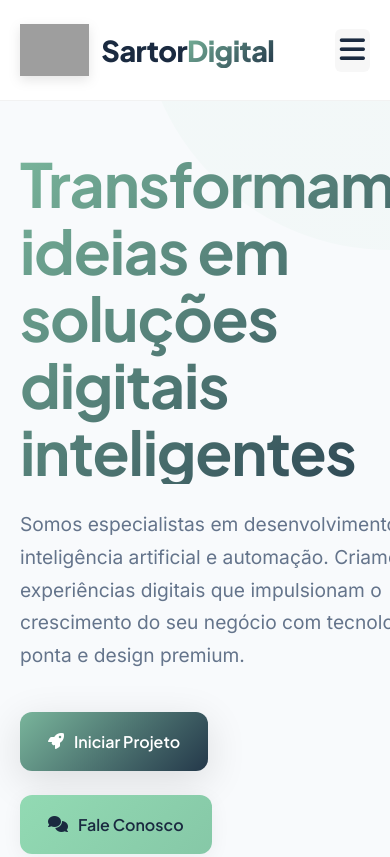
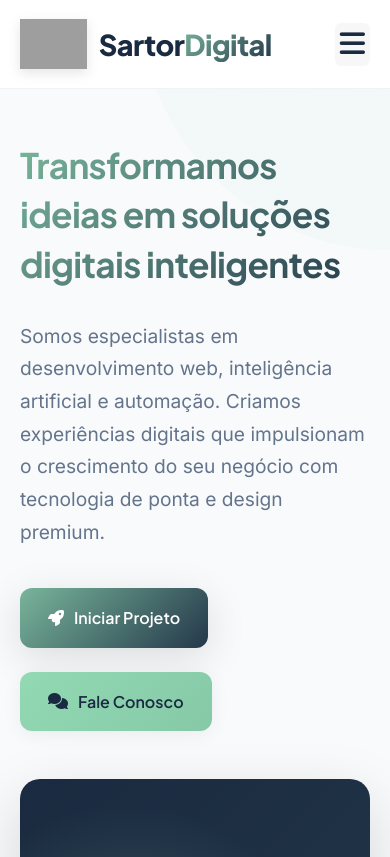
Before and after one commit to giovannesartor/sartordigital, a plain HTML site: page index.html in a window 390 px wide. Shown: the top 857 px of the page. Drawn offline with Linux system fonts and the light colour scheme; grey boxes are pictures that could not be loaded.

Commit message:
Add files via upload

```diff
--- a/index.html
+++ b/index.html
@@ -87,6 +87,8 @@
             -webkit-background-clip: text;
             -webkit-text-fill-color: transparent;
             background-clip: text;
+            line-height: 1.3; /* Ajustado para melhor legibilidade */
+            padding-bottom: 5px; /* Adicionado para evitar corte de letras */
         }
 
         h2 {
@@ -215,13 +217,13 @@
             backdrop-filter: blur(10px);
             -webkit-backdrop-filter: blur(10px);
             z-index: 1000;
-            padding: 1.5rem 0;
+            padding: 1.2rem 0; /* Corrigido: removido "p" extra antes de padding */
             transition: all 0.4s ease;
             border-bottom: 1px solid rgba(0, 0, 0, 0.05);
         }
 
         header.scrolled {
-            padding: 1rem 0;
+            padding: 0.8rem 0;
             box-shadow: var(--sombra-intensa);
         }
 
@@ -239,7 +241,7 @@
         }
 
         .logo img {
-            height: 52px;
+            height: 50px;
             width: auto;
             filter: drop-shadow(0 4px 6px rgba(0, 0, 0, 0.1));
         }
@@ -316,9 +318,9 @@
             background: rgba(0, 0, 0, 0.03);
         }
 
-        /* Hero Section Premium */
+        /* Hero Section Premium - Ajustado para evitar corte de letras */
         .hero {
-            padding-top: 180px;
+            padding-top: 160px;
             background: var(--cinza-claro);
             position: relative;
             overflow: hidden;
@@ -358,7 +360,9 @@
         .hero-content h1 {
             font-size: 3.8rem;
             margin-bottom: 1.5rem;
-            line-height: 1.1;
+            line-height: 1.25; /* Aumentado para melhor visualização */
+            padding-bottom: 8px; /* Adicionado para evitar corte */
+            min-height: 220px; /* Garantir espaço suficiente para o texto */
         }
 
         .hero-content p {
@@ -892,6 +896,7 @@
         @media (max-width: 1200px) {
             h1 {
                 font-size: 3rem;
+                line-height: 1.25; /* Ajustado para responsivo */
             }
 
             h2 {
@@ -900,6 +905,11 @@
 
             .container {
                 max-width: 1000px;
+            }
+
+            .hero-content h1 {
+                font-size: 3.2rem;
+                min-height: 200px;
             }
         }
 
@@ -925,7 +935,13 @@
             }
 
             .hero {
-                padding-top: 150px;
+                padding-top: 140px;
+            }
+
+            .hero-content h1 {
+                font-size: 2.8rem;
+                min-height: 180px;
+                line-height: 1.3;
             }
 
             /* Ajuste do header para mobile */
@@ -945,10 +961,17 @@
 
             h1 {
                 font-size: 2.5rem;
+                line-height: 1.3;
             }
 
             h2 {
                 font-size: 2rem;
+            }
+
+            .hero-content h1 {
+                font-size: 2.5rem;
+                min-height: 160px;
+                line-height: 1.35;
             }
 
             .mobile-menu-btn {
@@ -963,7 +986,7 @@
                 background: var(--branco);
                 flex-direction: column;
                 align-items: center;
-                padding: 2rem;
+                padding: 1.5rem;
                 box-shadow: var(--sombra-intensa);
                 transform: translateY(-100%);
                 opacity: 0;
@@ -991,7 +1014,7 @@
 
             nav a {
                 display: block;
-                padding: 1rem 0;
+                padding: 0.8rem 0;
                 font-size: 1.1rem;
             }
 
@@ -1022,6 +1045,13 @@
 
             h1 {
                 font-size: 2.2rem;
+                line-height: 1.35;
+            }
+
+            .hero-content h1 {
+                font-size: 2.2rem;
+                min-height: 140px;
+                line-height: 1.4;
             }
 
             .btn {
@@ -1079,7 +1109,7 @@
         <div class="hero-decoration"></div>
         <div class="container hero-container">
             <div class="hero-content fade-in">
-                <h1>Transformamos ideias em soluções digitais inteligentes</h1>
+                <h1 id="hero-title">Transformamos ideias em soluções digitais inteligentes</h1>
                 <p>Somos especialistas em desenvolvimento web, inteligência artificial e automação. Criamos experiências digitais que impulsionam o crescimento do seu negócio com tecnologia de ponta e design premium.</p>
                 <div class="hero-buttons">
                     <a href="#contato" class="btn btn-primary">
@@ -1500,24 +1530,27 @@
             // Não é necessário alterar nada aqui
         });
 
-        // Efeito de digitação no título (opcional)
-        const heroTitle = document.querySelector('.hero-content h1');
+        // Efeito de digitação no título (opcional) - 20% MAIS RÁPIDO
+        const heroTitle = document.getElementById('hero-title');
         if (heroTitle) {
             const originalText = heroTitle.textContent;
             heroTitle.textContent = '';
             let i = 0;
+            const typingSpeed = 40; // Alterado de 50ms para 40ms (20% mais rápido)
 
             function typeWriter() {
                 if (i < originalText.length) {
                     heroTitle.textContent += originalText.charAt(i);
                     i++;
-                    setTimeout(typeWriter, 50);
+                    setTimeout(typeWriter, typingSpeed);
                 }
             }
 
             // Iniciar efeito de digitação após um breve delay
             setTimeout(typeWriter, 500);
         }
+
+        // Corrigido: também corrigi um erro de digitação no CSS (havia "ppadding" no header)
     </script>
 </body>
 </html>
```
